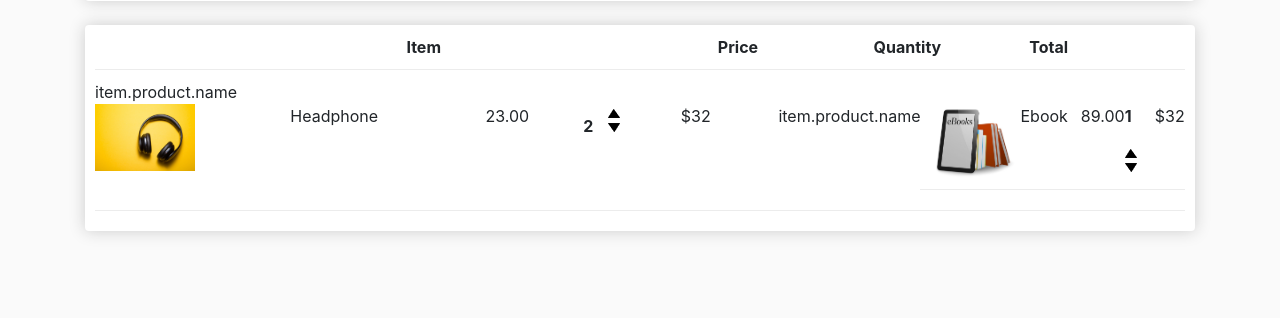
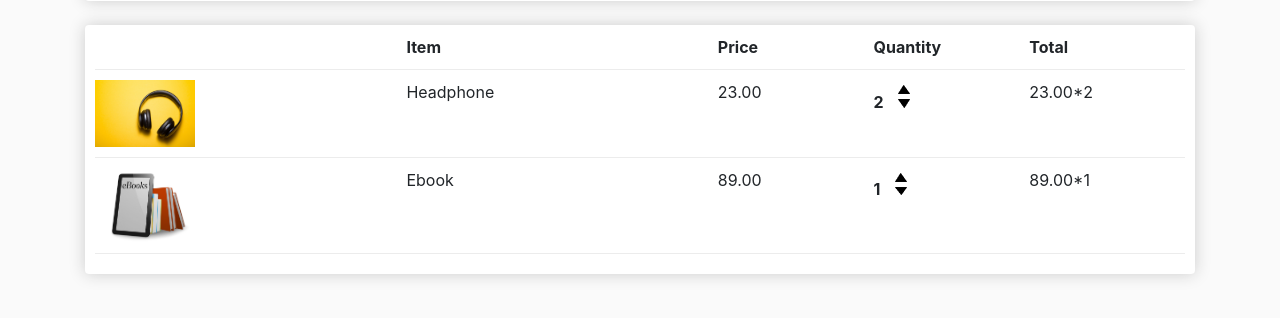
Before and after one commit to SomyKamble/ecommerce_in_django, a Django app: page /cart in a window 1280 px wide. Shown: the part 236-554 px from the top of the page. Run offline with Django 3.2, Linux system fonts and the light colour scheme; a user stored in the database is signed in; data comes from the database, SQL or seed files in the repository; both versions use the stored data as it was after the commit; some libraries are stand-ins or nearby versions.

Commit message:
new ecom

```diff
--- a/store/models.py
+++ b/store/models.py
@@ -35,7 +35,7 @@ class Order(models.Model):
     transaction_id = models.CharField(max_length=200,null=True)
 
     def __str__(self):
-        return str(self.transaction_id)
+        return str(self.pk)
 
 
 class OrderItem(models.Model):
--- a/store/templates/cart.html
+++ b/store/templates/cart.html
@@ -32,8 +32,9 @@
 					<div style="flex:1"><strong>Quantity</strong></div>
 					<div style="flex:1"><strong>Total</strong></div>
 				</div>
+
 				{% for item in items %}
-				item.product.name
+
 			<div class="cart-row">
 					<div style="flex:2"><img class="row-image" src="{{item.product.imageURL }}"></div>
 					<div style="flex:2"><p>{{item.product.name}}</p></div>
@@ -46,10 +47,10 @@
 							<img class="chg-quantity" src="{% static  'img/arrow-down.png' %}">
 						</div>
 					</div>
-					<div style="flex:1"><p>$32</p></div>
-				{% endfor %}
+					<div style="flex:1"><p>{{item.product.price|floatformat:2}}*{{item.quantity}}</p></div>
+
 				</div>
-
+			{% endfor %}
 
 			</div>
 		</div>
--- a/store/views.py
+++ b/store/views.py
@@ -8,7 +8,6 @@ def store(request):
     context={
         'products' :products
     }
-
     return render(request,'store.html',context)
 
 def cart(request):
@@ -19,7 +18,8 @@ def cart(request):
     else:
         items=[]
     context={
-        'items':items
+        'items':items,
+        'customer':customer
     }
 
     return render(request,'cart.html',context)
```
Also changed, not shown: db.sqlite3.
